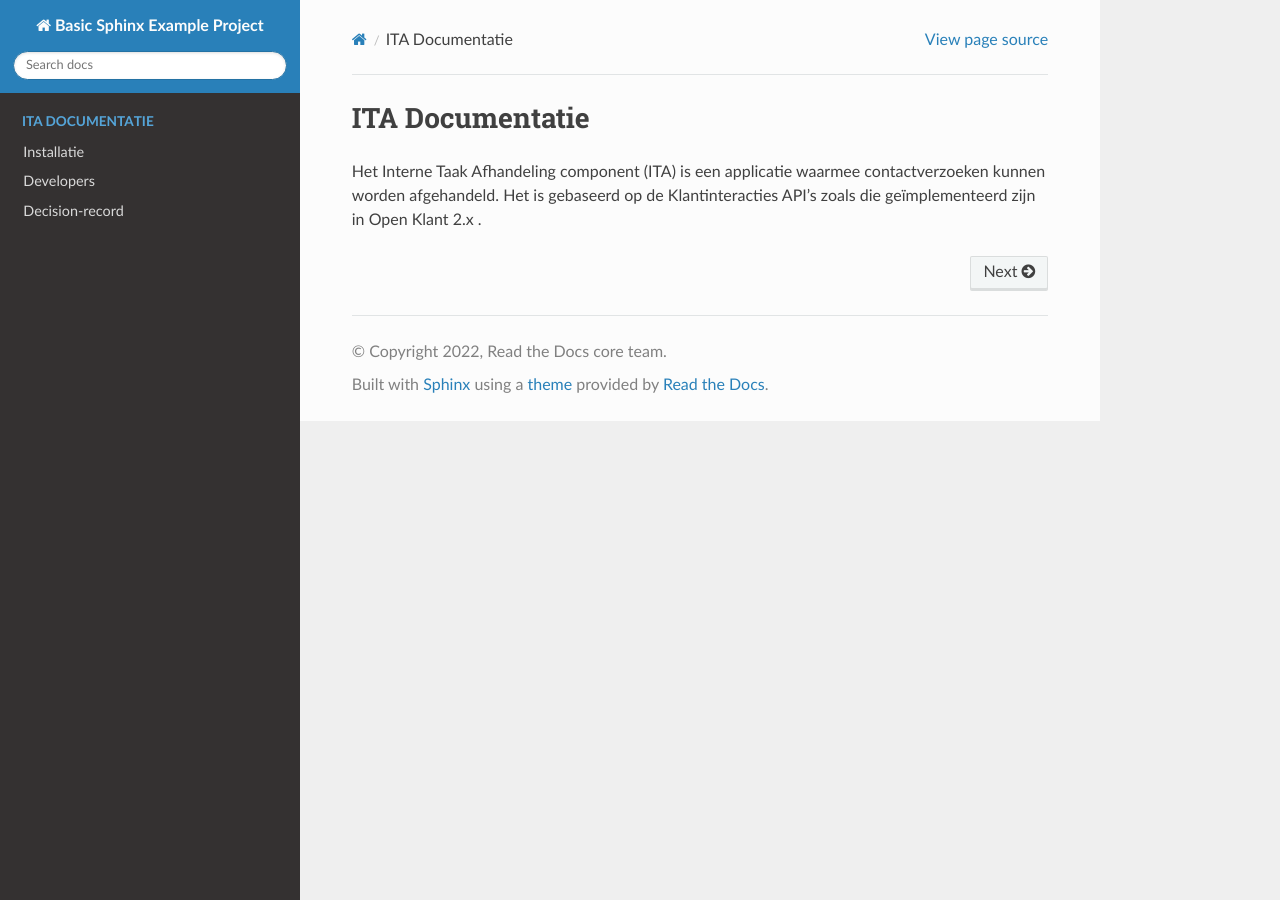
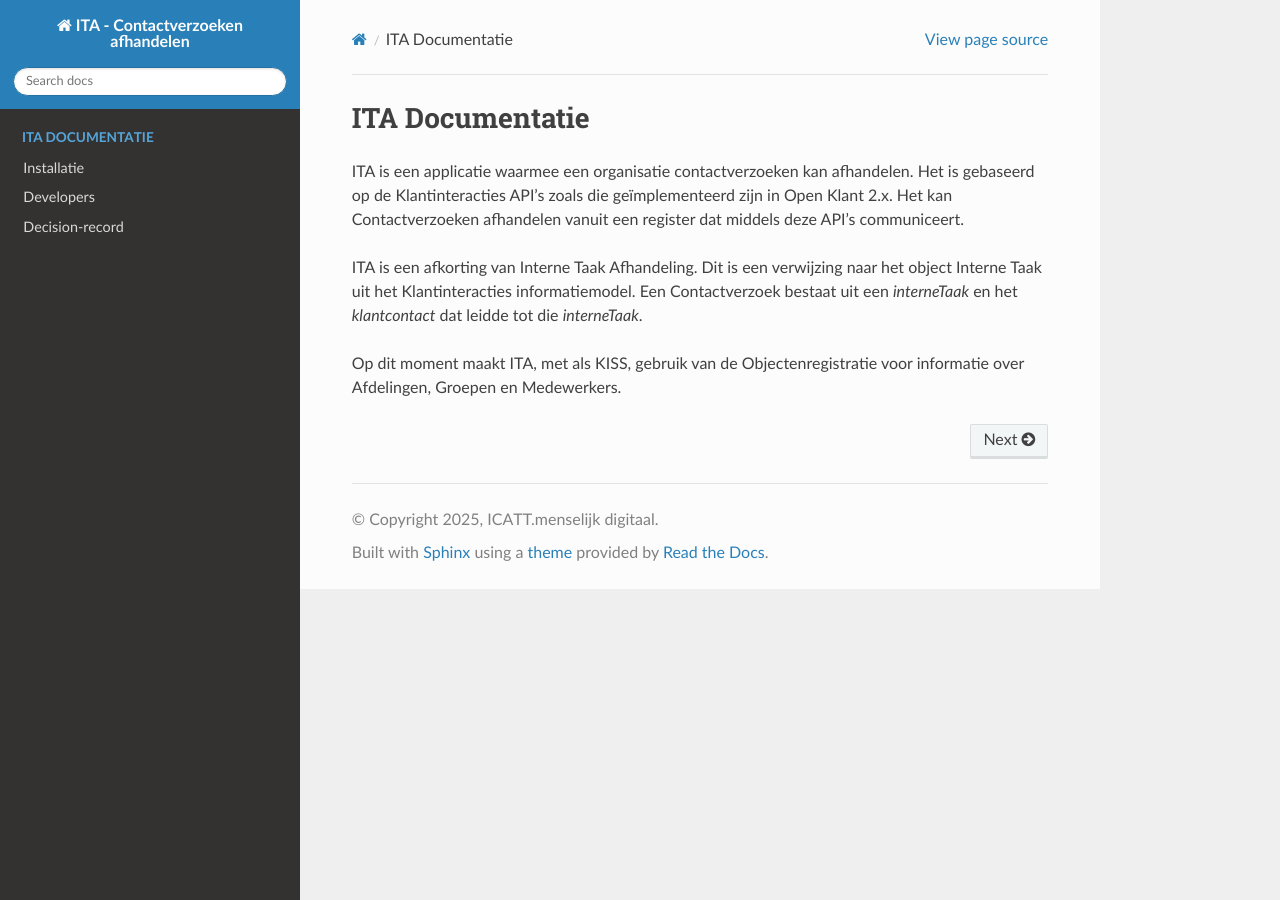
Before and after one commit to Interne-Taak-Afhandeling/.github, a Sphinx documentation site: the page built from docs/index.rst, in a window 1280 px wide. Built offline with Sphinx 7.4.7 and the Read the Docs theme 3.1.0, drawn with Linux system fonts in a browser that asks for light colours; pages that are not in the unit, such as notebooks, are missing from menus.

Commit message:
updates for tidying up

```diff
--- a/docs/conf.py
+++ b/docs/conf.py
@@ -17,9 +17,9 @@
 
 # -- Project information -----------------------------------------------------
 
-project = "Basic Sphinx Example Project"
-copyright = "2022, Read the Docs core team"
-author = "Read the Docs core team"
+project = "ITA - Contactverzoeken afhandelen"
+copyright = "2025, ICATT.menselijk digitaal"
+author = "ICATT.menselijk digitaal"
 
 
 # -- General configuration ---------------------------------------------------
--- a/docs/index.rst
+++ b/docs/index.rst
@@ -1,8 +1,11 @@
 ITA Documentatie
 =================
 
-Het Interne Taak Afhandeling component (ITA) is een applicatie waarmee contactverzoeken kunnen worden afgehandeld. Het is gebaseerd op de Klantinteracties API's zoals die geïmplementeerd zijn in Open Klant 2.x .
+ITA is een applicatie waarmee een organisatie contactverzoeken kan afhandelen. Het is gebaseerd op de Klantinteracties API's zoals die geïmplementeerd zijn in Open Klant 2.x. Het kan Contactverzoeken afhandelen vanuit een register dat middels deze API's communiceert.
 
+ITA is een afkorting van Interne Taak Afhandeling. Dit is een verwijzing naar het object Interne Taak uit het Klantinteracties informatiemodel. Een Contactverzoek bestaat uit een `interneTaak` en het `klantcontact` dat leidde tot die `interneTaak`.
+
+Op dit moment maakt ITA, met als KISS, gebruik van de Objectenregistratie voor informatie over Afdelingen, Groepen en Medewerkers.
 
 .. toctree::
    :caption: ITA Documentatie
```
